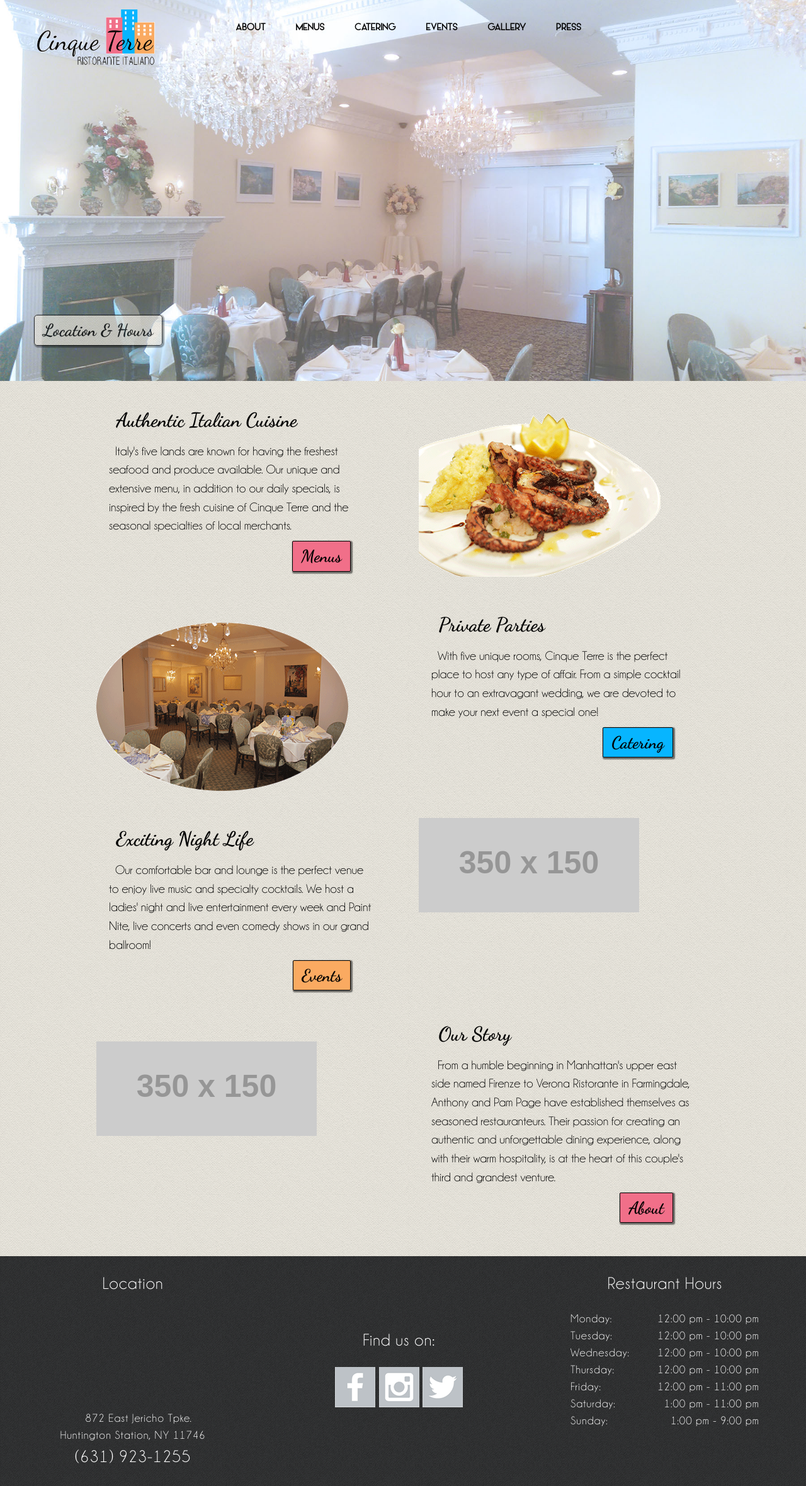
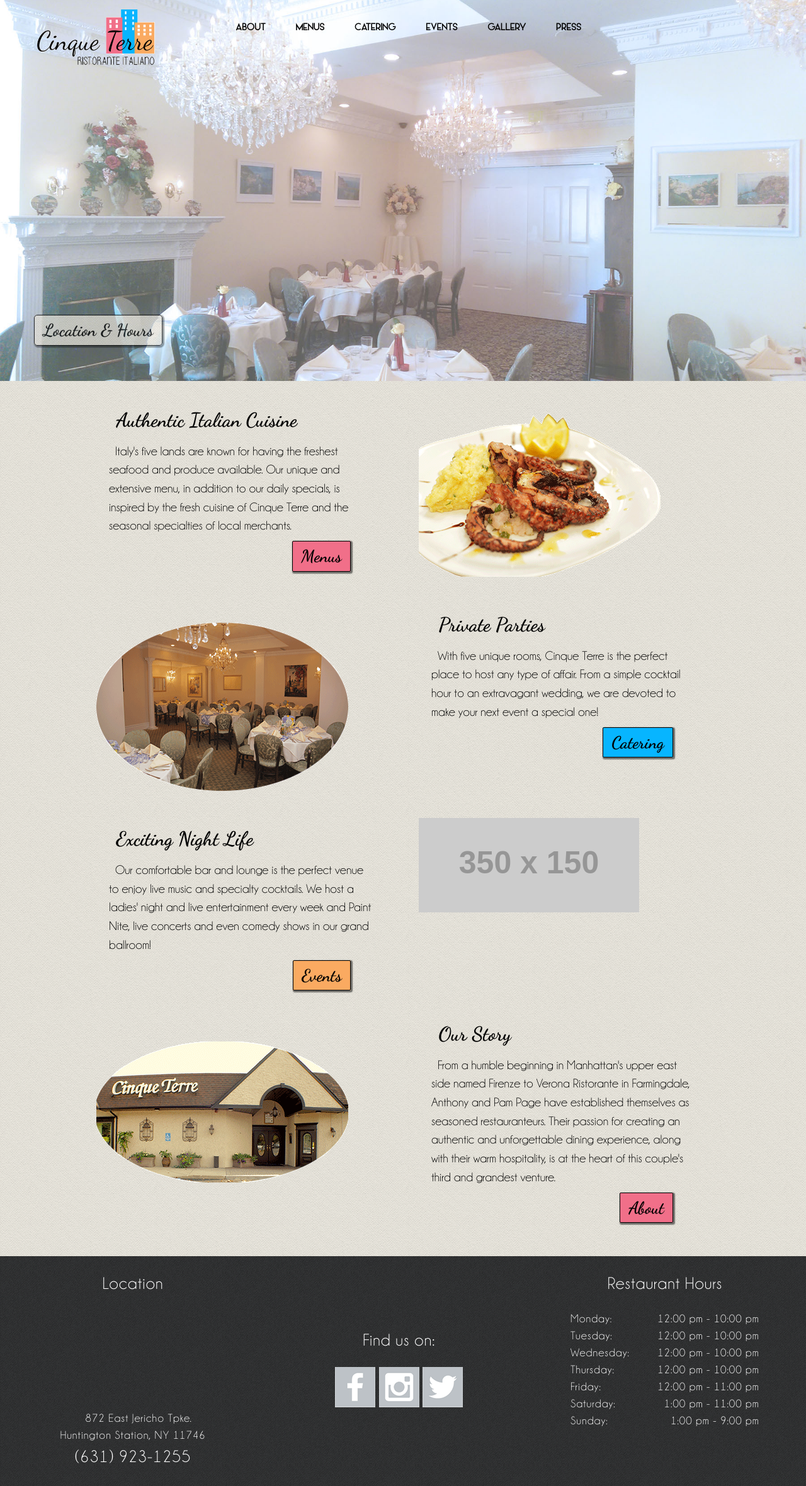
Before and after one commit to cinqueterreli/cinqueterre.github.io, a Jekyll site: the page built from index.html, in a window 1280 px wide. Shown: the whole page at 63% size. Built offline with Jekyll 4.4.1, drawn with Linux system fonts in a browser that asks for light colours; nearby versions of some CDN libraries; grey boxes are pictures that could not be loaded.

Commit message:
weeeeeee

```diff
--- a/index.html
+++ b/index.html
@@ -30,7 +30,7 @@
 	</div>
 	</div>
 	<div id="7" class="col-box">
-		<img class="homepage-image" id="aboutimg" src="http://placehold.it/350x150">
+		<img class="homepage-image" id="aboutimg" src="/images/ourstory.gif">
 	</div>
 </div>
 
```
Also changed, not shown: images/ourstory.gif (added).
